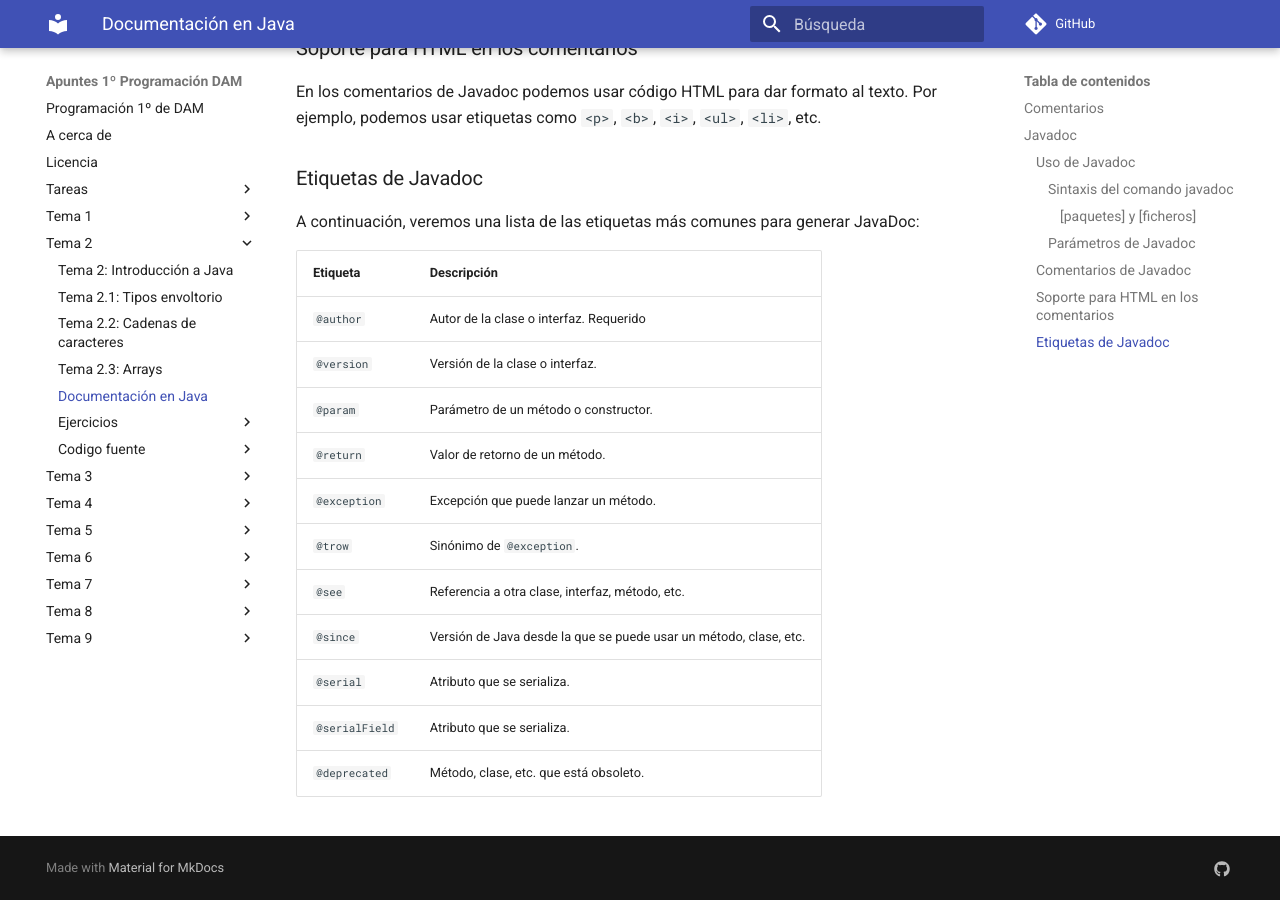
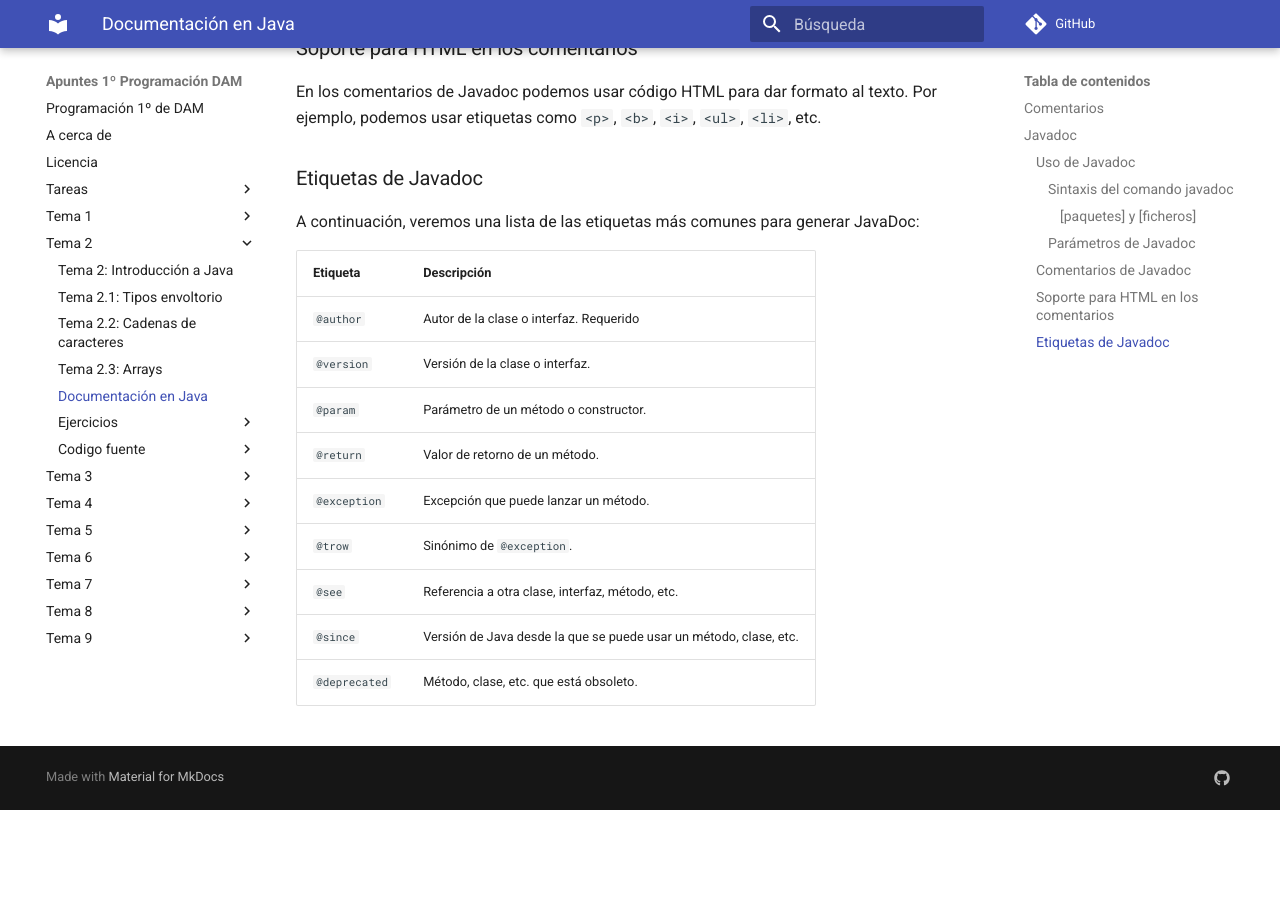
Before and after one commit to mmourazos/DAM_PR_Apuntes, an MkDocs documentation site: the page built from docs/Tema 2/T2.4 - Documentacion.md, in a window 1280 px wide and 900 px high, scrolled down 2943 px. Built offline with MkDocs 1.6.1 and Material for MkDocs 9.7.7, drawn with Linux system fonts in a browser that asks for light colours; comment, search, counter and statistics services are not loaded; after the commit the page ends 3753 px from its top, so only the background shows below that.

Commit message:
Poca cosa

```diff
--- a/docs/Tema 2/T2.4 - Documentacion.md
+++ b/docs/Tema 2/T2.4 - Documentacion.md
@@ -134,6 +134,4 @@ A continuación, veremos una lista de las etiquetas más comunes para generar Ja
 | `@trow` | Sinónimo de `@exception`. |
 | `@see` | Referencia a otra clase, interfaz, método, etc. |
 | `@since` | Versión de Java desde la que se puede usar un método, clase, etc. |
-| `@serial` | Atributo que se serializa. |
-| `@serialField` | Atributo que se serializa. |
 | `@deprecated` | Método, clase, etc. que está obsoleto. |
```
